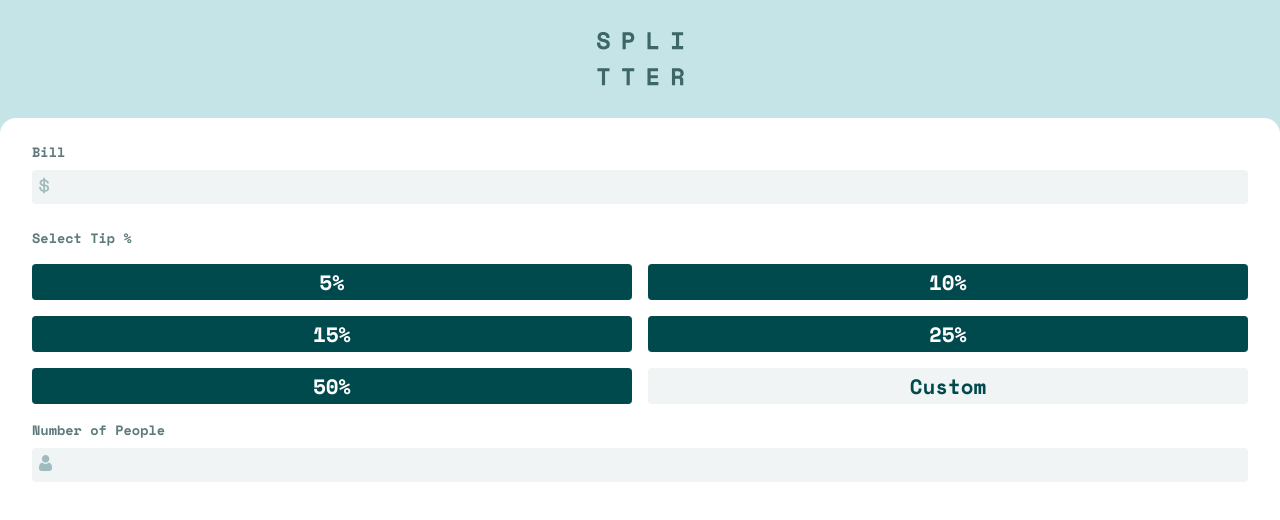
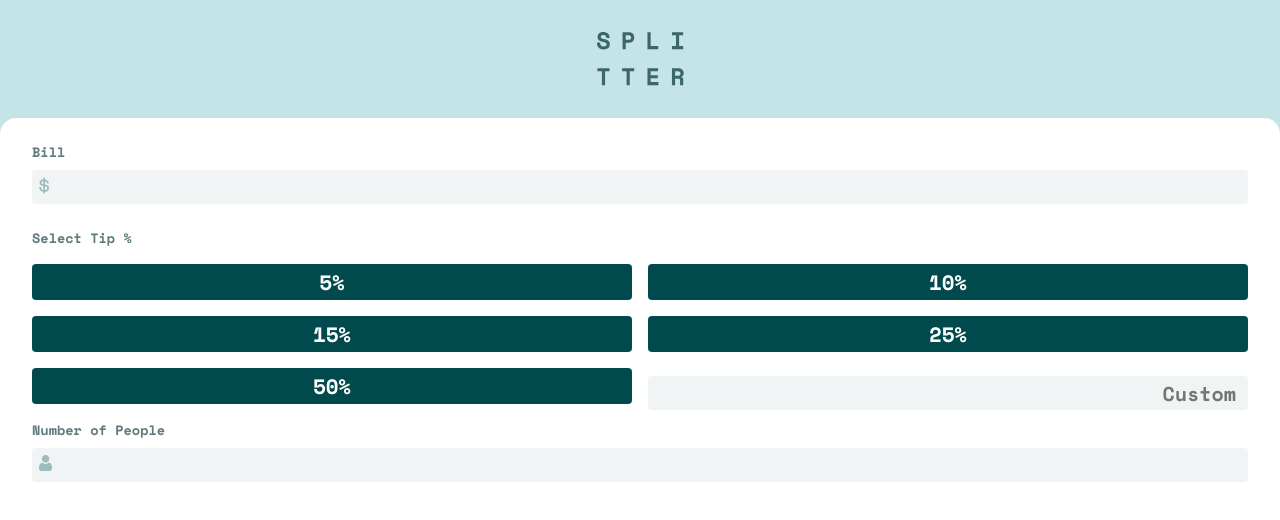
Before and after one commit to mhz-777/FEM-Tip-Calculator, a React (Create React App) app: page / in a window 1280 px wide. Shown: the top 520 px of the page. Built offline with nearby package versions, Linux system fonts and the light colour scheme.

Commit message:
added basic error checking for inputs

```diff
--- a/src/App.js
+++ b/src/App.js
@@ -1,14 +1,44 @@
 import siteLogo from './images/logo.svg';
 import './App.css';
+import { useState } from 'react';
 
 function App() {
+
+  const [invalidPeople, setInvalid] = useState();
+  const [invalidTip, isInvalid] = useState();
+  // const [isActive, setActive] = useState();
+
+  const handleChange = (e) => {
+    if(e.target.value === '0') {
+      setInvalid(true);
+    }else {
+      setInvalid(false);
+    }
+  }
+
+  const handleTip = (e) => {
+    if(isNaN(e.target.value) || e.target.value < 0) {
+      isInvalid(true);
+    }else {
+      isInvalid(false);
+    }
+  }
+
+  /*const toggleFocus = () => {
+    setActive(true);
+  }*/
+
   return (
     <div className="App">
       <img src={siteLogo} alt="splitter logo" className='centered'/>
       <div className="user-input-container">
           <div className="bill-input-container">
             <label htmlFor="bill">Bill</label>
-            <input type="text" name='billamount' id='billamount' />
+            <input
+              type="text"
+              name='billamount'
+              id='billamount'
+            />
           </div>
           <h3 className='tip-header'>Select Tip %</h3>
           <div className="tip-input-container">
@@ -20,12 +50,28 @@ function App() {
             <div className="right-column-container">
               <button className="tip-btn">10%</button>
               <button className="tip-btn">25%</button>
-              <button className="tip-btn btn-custom">Custom</button>
+              <input
+                type="text"
+                placeholder='Custom'
+                id='btn-custom'
+                onChange={handleTip}
+               />
+               {invalidTip === true && <p className='invalid-tip-error'>Zero or higher only.</p>}
             </div>
           </div>
           <div className="people-input-container">
-            <label htmlFor="people">Number of People</label>
-            <input type="text" name='people' id='people-num' pattern='^[1-9]\d*$' />
+            <label htmlFor="people" className='num-people-label'>
+            Number of People
+            {invalidPeople === true && <p className='error-message'> Can't be zero</p>}
+            </label>
+            <input
+              type="text"
+              name='people'
+              id='people-num'
+              className={invalidPeople ? "error-border" : ""}
+              pattern='^[1-9]\d*$'
+              onChange={handleChange}
+             />
           </div>
       </div>
     </div>
```
